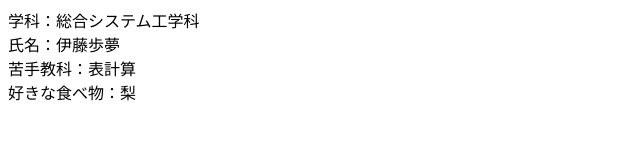
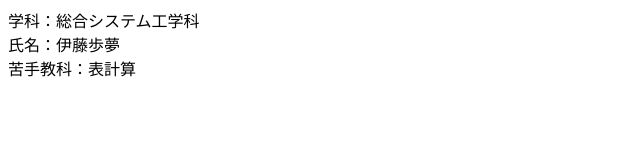
Before and after one commit to kikuchihibiki/branch-test, a plain HTML site: page profile_B.html in a window 1280 px wide. Shown: the whole page, without its empty margins (0-640 px from the left). Drawn offline with Linux system fonts and the light colour scheme.

Commit message:
profile-B追記
追記

```diff
--- a/profile_B.html
+++ b/profile_B.html
@@ -9,7 +9,8 @@
 	学科：総合システム工学科<br>
 	氏名：伊藤歩夢<br>
 	苦手教科：表計算<br>
-	好きな食べ物：梨
+
+
 
 </body>
 </html>
```
